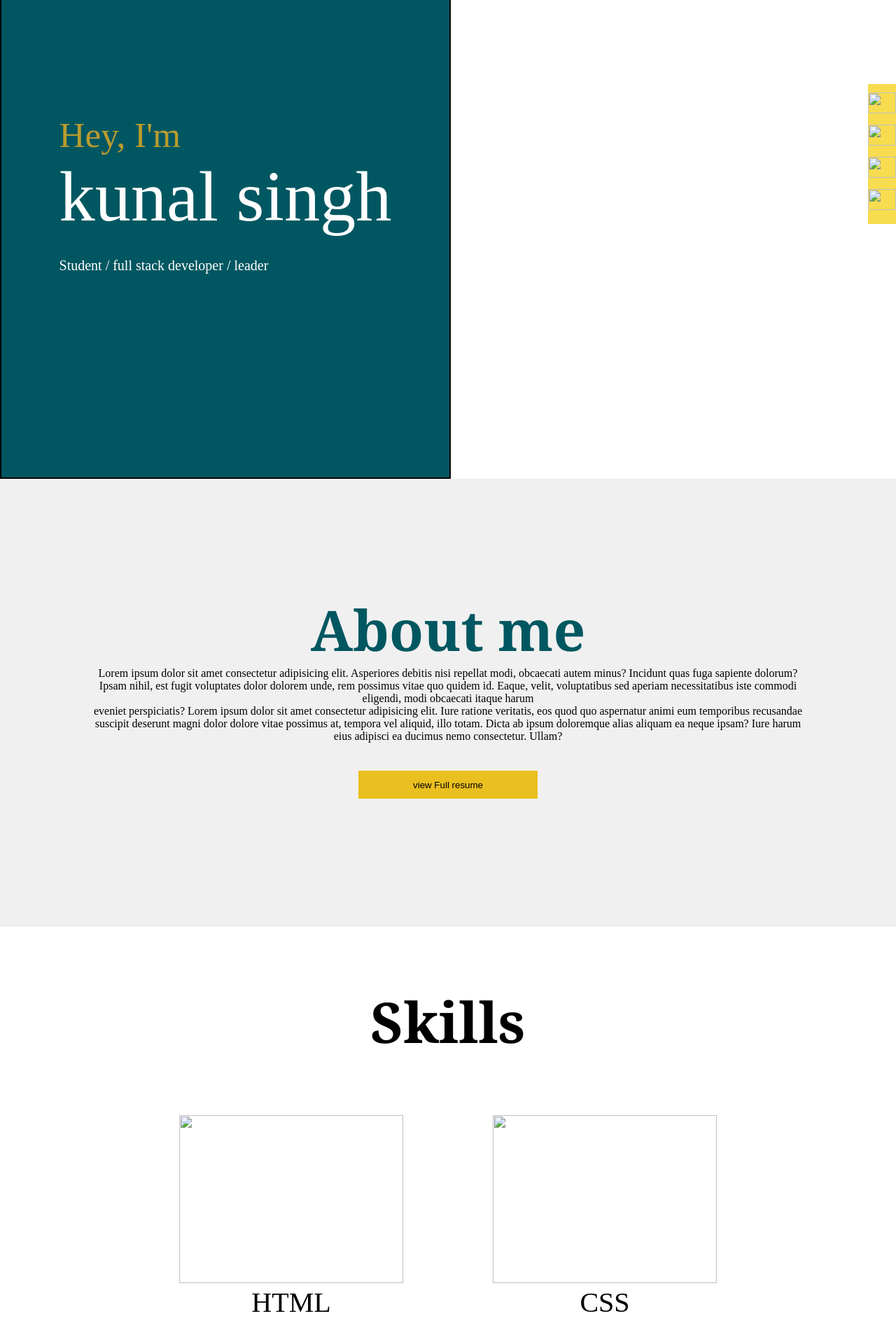
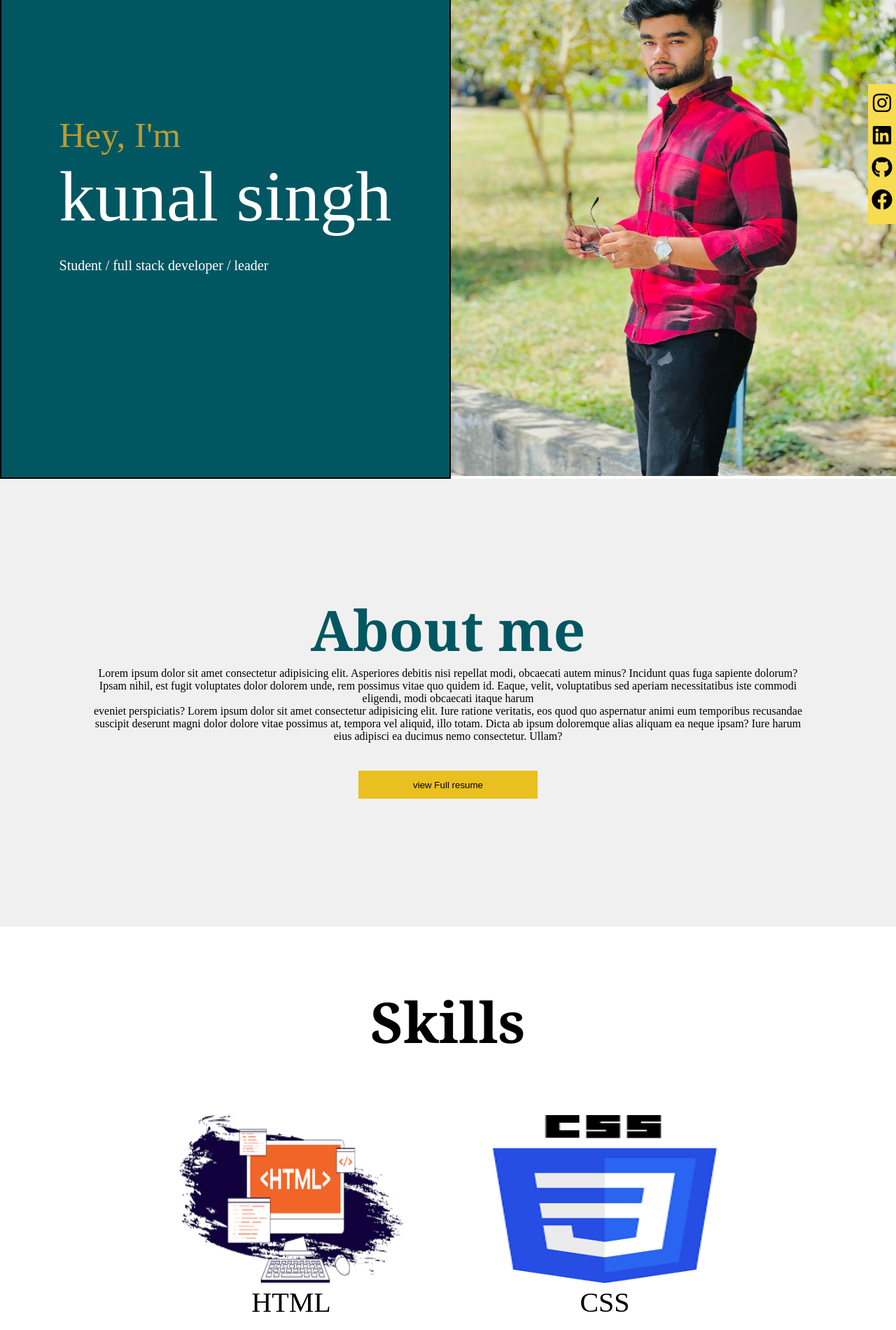
Before and after one commit to itzkunal1/portfolio, a plain HTML site: page index.html in a window 1280 px wide. Shown: the part 120-2020 px from the top of the page at 70% size. Drawn offline with Linux system fonts and the light colour scheme; the site is published under a folder, as on GitHub Pages, so addresses that start at the root find nothing.

Commit message:
images path updated

```diff
--- a/index.html
+++ b/index.html
@@ -8,10 +8,10 @@
 </head>
 <body>
   <div class="socialmedia">
-    <img src="/logo/instagram.svg" alt="">
-    <img src="/logo/linkedin.svg" alt="">
-    <img src="/logo/github.svg" alt="">
-    <img src="/logo/facebook.svg" alt="">
+    <img src="logo/instagram.svg" alt="">
+    <img src="logo/linkedin.svg" alt="">
+    <img src="logo/github.svg" alt="">
+    <img src="logo/facebook.svg" alt="">
   </div>
     <div class="main">
       <div class=" container">
@@ -28,7 +28,7 @@
           </div>
       </div>
       <div>
-        <img class="profile" src="/logo/WhatsApp Image 2023-08-12 at 11.16.22.jpg" alt="img">
+        <img class="profile" src="logo/WhatsApp Image 2023-08-12 at 11.16.22.jpg" alt="img">
       </div>
       </div>
       <!-- About -->
@@ -41,21 +41,21 @@
       <div class="skills" id="skills">
         <h2>Skills</h2>
         <div class="line">
-                 <div><img src="/logo/download (1).png" alt="">
+                 <div><img src="logo/download (1).png" alt="">
                   <p>HTML</p>
                 </div>
         <div>
-          <img src="/logo/cssssss.png" alt="">
+          <img src="logo/cssssss.png" alt="">
           <p> CSS</p>
         </div>
       </div>
       <div class="line">
         <div>
-          <img src="/logo/java.jpeg" alt="">
+          <img src="logo/java.jpeg" alt="">
           <p> JAVA</p>
         </div>
         <div>
-          <img src="/logo/full-stack developer.webp" alt="">
+          <img src="logo/full-stack developer.webp" alt="">
         <p>FULL STACK DEVELOPER</p>
         </div>
       </div>
@@ -64,7 +64,7 @@
 
  <div class="contact" id="contact">
   <div>
-    <img class="contimg" src="/logo/WhatsApp Image 2023-08-12 at 11.15.19.jpg" alt="">
+    <img class="contimg" src="logo/WhatsApp Image 2023-08-12 at 11.15.19.jpg" alt="">
   </div>
   <div class="info">
     <h1 class="conth1">Contact</h1>
```
